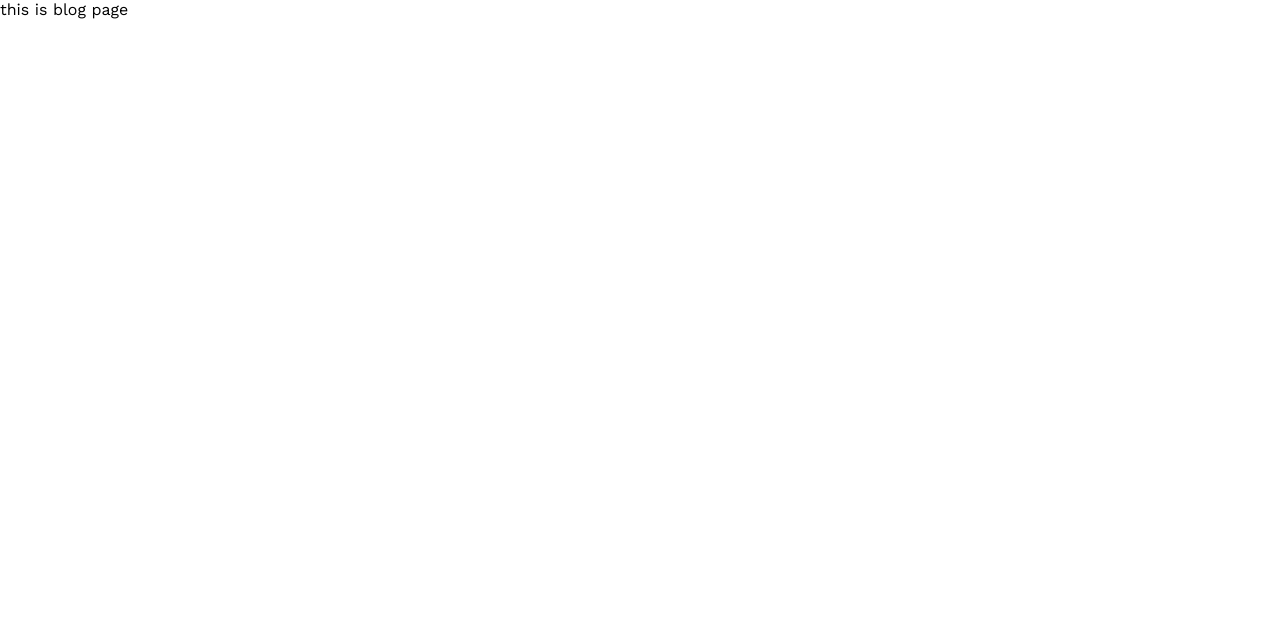
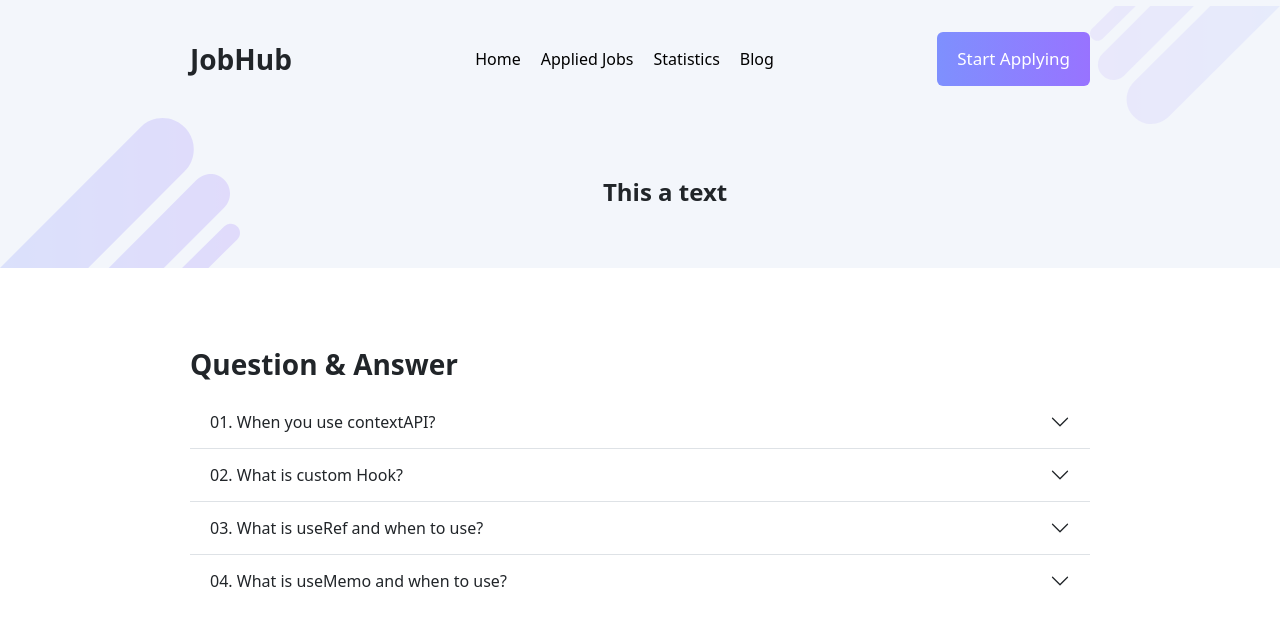
Before and after one commit to osmangony01/career-hub, a React (Vite) app: page /blog in a window 1280 px wide. Shown: the top 626 px of the page. Built offline with nearby package versions, Linux system fonts and the light colour scheme.

Commit message:
complete blog page and show question, answer properly

```diff
--- a/package.json
+++ b/package.json
@@ -12,9 +12,11 @@
     "@fortawesome/fontawesome-svg-core": "^6.4.0",
     "@fortawesome/free-solid-svg-icons": "^6.4.0",
     "@fortawesome/react-fontawesome": "^0.2.0",
+    "bootstrap": "^5.2.3",
     "localforage": "^1.10.0",
     "match-sorter": "^6.3.1",
     "react": "^18.2.0",
+    "react-bootstrap": "^2.7.2",
     "react-dom": "^18.2.0",
     "react-router-dom": "^6.10.0",
     "recharts": "^2.5.0",
--- /dev/null
+++ b/src/components/Blog/Blog.css
@@ -0,0 +1,9 @@
+.blog-info{
+    margin: 80px 0;
+}
+.blog-title{
+    margin: 0;
+    font-size: 28px;
+    font-weight: 700;
+    margin-bottom: 15px;
+}
--- a/src/components/Blog/Blog.jsx
+++ b/src/components/Blog/Blog.jsx
@@ -1,9 +1,78 @@
 import React from 'react';
+import Header from '../Header/header';
+import './Blog.css';
+import Accordion from 'react-bootstrap/Accordion';
 
 const Blog = () => {
     return (
         <div>
-            this is blog page
+            <>
+                <Header />
+            </>
+            <div className='change-layout'>
+                <div className='blog-info'>
+                    <h3 className='blog-title'>Question & Answer</h3>
+                    <Accordion defaultActiveKey="0" flush>
+                        <Accordion.Item eventKey="1">
+                            <Accordion.Header>01. When you use contextAPI?</Accordion.Header>
+                            <Accordion.Body>
+                            <p>The main idea of using the context is to allow your components to access global data and re-render when that global data is changed. Context solves the props drilling problem: when you have to pass down props from parents to children.</p>
+                            <p>You can hold inside the context:</p>
+                            <p>
+                                <ul>
+                                    <li>global state</li>
+                                    <li>theme</li>
+                                    <li>application configuration</li>
+                                    <li>authenticated user name</li>
+                                    <li>user settings</li>
+                                    <li>preferred language</li>
+                                    <li>a collection of services</li>
+                                </ul>
+                            </p>
+
+
+
+
+
+
+
+
+
+
+                            </Accordion.Body>
+                        </Accordion.Item>
+                        <Accordion.Item eventKey="2">
+                            <Accordion.Header>02. What is custom Hook?</Accordion.Header>
+                            <Accordion.Body>
+                                <p>Custom Hooks are functions. Usually, they start with the word “use”.
+                                    Custom Hooks allow us to access the React ecosystem in terms of hooks, which means we have access to all the known hooks like useState, useMemo, useEffect, etc.</p>
+                                <p>This mechanism enables the separation of logic and view.</p>
+                            </Accordion.Body>
+                        </Accordion.Item>
+                        <Accordion.Item eventKey="3">
+                            <Accordion.Header>03. What is useRef and when to use?</Accordion.Header>
+                            <Accordion.Body>
+                                <p>useRef is one of the many built-in hooks provided by React. It is useful for persisting mutable data between component renders. There are a couple of specific uses cases for useRef and refs that I'd like to call out.</p>
+                                <p>
+                                    <ul>
+                                        <li>Modifying a child DOM node outside of the typical React data flow.</li>
+                                        <li>Treating the mutable object returned by useRef similar to an instance property</li>
+                                    </ul>
+                                </p>
+                                <p>One way that the React documentation explains the reference returned from useRef is to think of the reference as a box or container. We are able to provide an initial value for the container via the initialValue param of useRef. Once a value is provided we can access the same object via the .current property. Let's take a closer look at the specific use cases for useRef and dive into some examples.</p>
+                            </Accordion.Body>
+                        </Accordion.Item>
+                        <Accordion.Item eventKey="4">
+                            <Accordion.Header>04. What is useMemo and when to use?</Accordion.Header>
+                            <Accordion.Body>
+                                <p>The useMemo Hook in React is a performance optimization tool that allows you to memoize expensive computations and avoid unnecessary re-renders. When you use useMemo, you can calculate the value of a variable or function once and reuse it across multiple renders, rather than recalculating it every time your component re-renders.</p>
+                                <p>This can significantly improve the performance of your application, particularly if you have complex or time-consuming computations that need to be done in your components.</p>
+                                <p>It’s important to note that you should only use useMemo when you have expensive computations that need to be memoized. Using it for every value in your component can actually hurt performance, as useMemo itself has a small overhead.</p>
+                            </Accordion.Body>
+                        </Accordion.Item>
+                    </Accordion>
+                </div>
+            </div>
         </div>
     );
 };
--- a/src/components/Statistics/Statistices.jsx
+++ b/src/components/Statistics/Statistices.jsx
@@ -30,8 +30,6 @@ const Statistics = () => {
                                 </linearGradient>
                             </defs>
                             <CartesianGrid strokeDasharray="3 3" />
-                            {/* <XAxis dataKey="assignment" />
-                            <YAxis /> */}
                             <XAxis dataKey="assignment">
                                 <Label value="numbers of assignment" offset={-2} position="insideBottom" />
                             </XAxis>
--- a/src/main.jsx
+++ b/src/main.jsx
@@ -1,6 +1,7 @@
 import React from 'react'
 import ReactDOM from 'react-dom/client'
 import './index.css'
+import 'bootstrap/dist/css/bootstrap.min.css';
 import {
   createBrowserRouter,
   RouterProvider,
```
Also changed, not shown: 1 other file (tests, documents, lock files or other folders).
